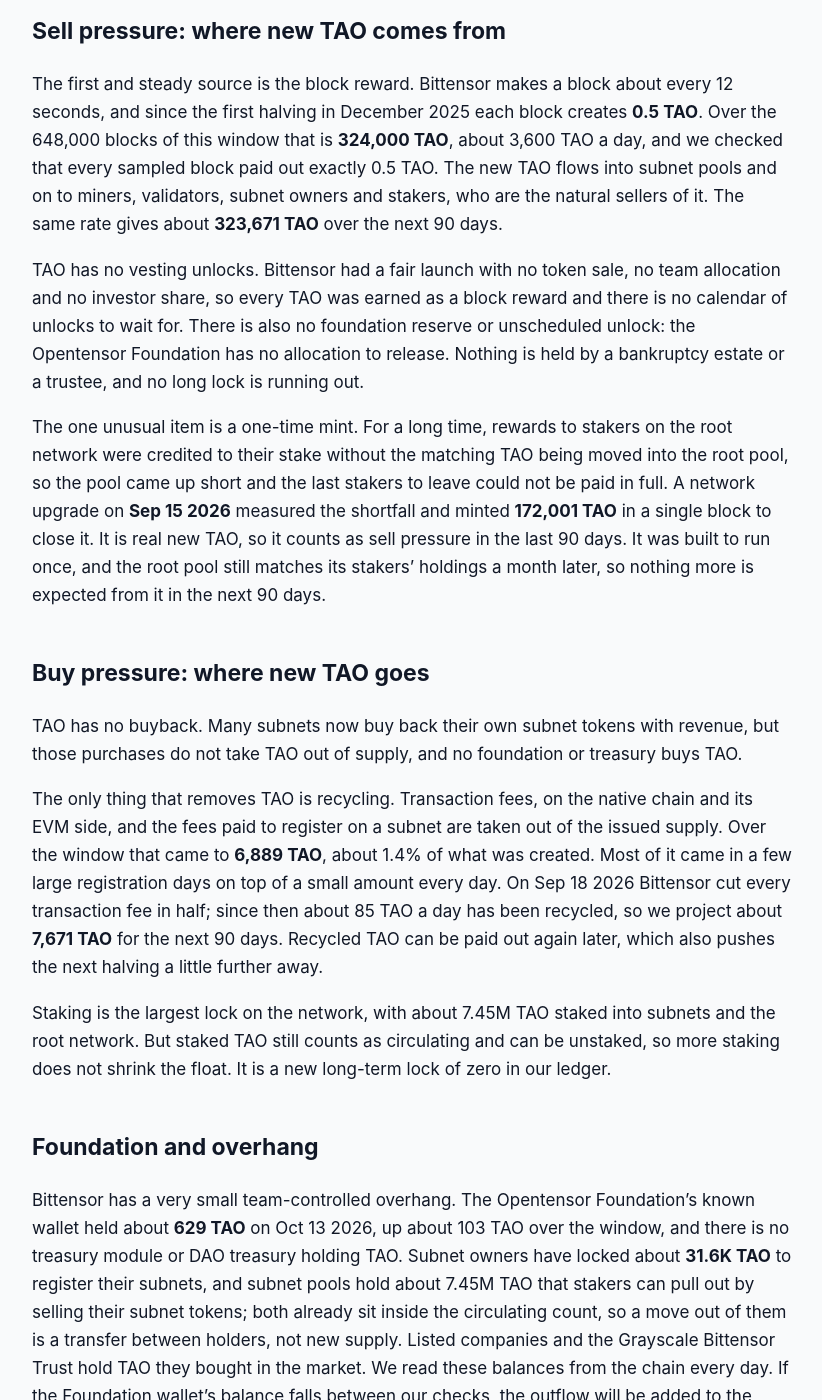
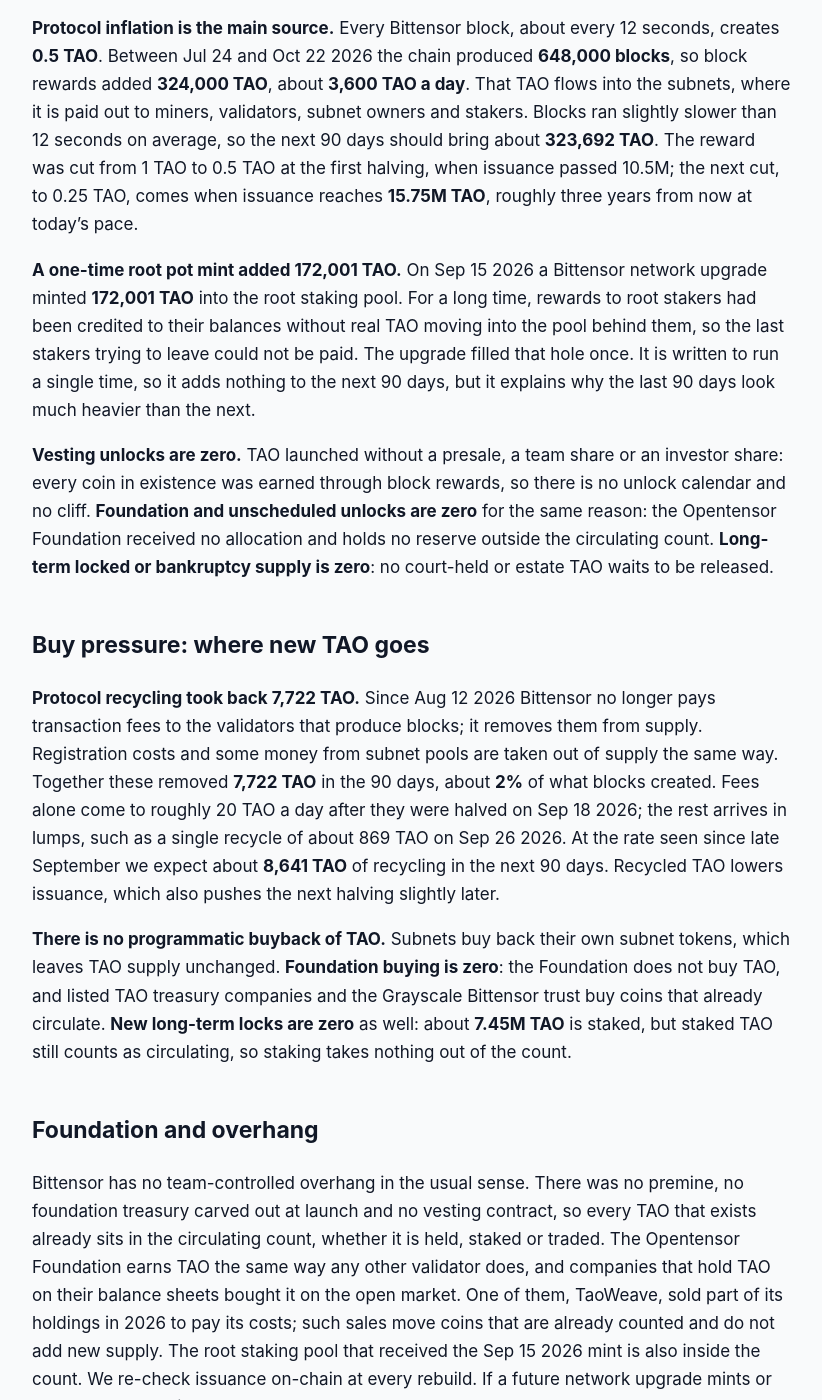
Before and after one commit to jeevansongmy-spec/mrnasdog-articles, a Jekyll site: the page built from crypto/tao-pressure-framework.md, in a window 1280 px wide and 1400 px high, scrolled down 900 px. Shown: the whole window, without its empty margins (228-1050 px from the left). Built offline with Jekyll 4.4.1, drawn with Linux system fonts in a browser that asks for light colours; some of the changed text lies outside the part shown.

Commit message:
publish: crypto/tao-pressure-framework

```diff
--- a/crypto/tao-pressure-framework.md
+++ b/crypto/tao-pressure-framework.md
@@ -1,61 +1,61 @@
 ---
-title: "TAO Inflation Analysis · October 2026 · Supply growing · projected to keep growing"
-description: "TAO supply is growing: 324K TAO of block rewards plus a one-time 172K mint, less 6.89K recycled, gives +4.31% in 90 days and about +2.79% next. 21M cap."
+title:         "TAO Inflation Analysis · October 2026 · Supply growing · projected to keep growing"
+description:   "TAO is inflationary: 324K TAO of block rewards plus a one-time 172K mint against 7.7K recycled gives +4.31% in 90 days, about +2.78% next. 21M cap."
 canonical_url: "https://mrnasdog.com/research/tao/inflation"
-tags: ["crypto", "tao", "bittensor", "ai"]
-published: true
+tags:          ["crypto", "tao", "bittensor", "ai"]
+published:     true
 ---
-> Originally published at **[mrnasdog.com/research/tao/inflation](https://mrnasdog.com/research/tao/inflation)** by MrNasDog.
-
-# TAO Inflation Analysis · October 2026 · Supply growing · projected to keep growing
+*Originally published at [https://mrnasdog.com/research/tao/inflation](https://mrnasdog.com/research/tao/inflation)*
 
 <!-- main-page -->
 ➜ Start with the Bittensor coin page for the short answer (should you buy TAO?) and its price drivers: [mrnasdog.com/research/tao](https://mrnasdog.com/research/tao)
 
-**Bittensor (TAO)** is inflationary by design. In the 90 days to Oct 13 2026 the network paid out **324,000 TAO** in block rewards and, on Sep 15 2026, minted a one-time **172,001 TAO** to repair its root staking pool, while fees and subnet registrations removed **6,889 TAO**. Net, TAO supply grew **+4.31%** of the 11.34M TAO in circulation, and about **+2.79%** is projected for the next 90 days now that the one-time mint is behind it. The monitor reads **+18.15%**; that number is inflated by a one-day recount of the public supply figure, not by new TAO. Bittensor has a hard cap of 21M TAO and halves its block reward by issuance, with the next halving about three years away.
+# TAO Inflation Analysis · October 2026 · Supply growing · projected to keep growing
+
+**TAO**, the coin of the **Bittensor** AI network, is inflationary: its supply grew **+4.31%** between Jul 24 and Oct 22 2026, and we project about **+2.78%** for the next 90 days. Block rewards created **324,000 TAO**, a one-time network fix on Sep 15 2026 minted **172,001 TAO** more, and fee and registration recycling took back only **7,722 TAO**. Bittensor has a hard cap of **21M TAO** and halves its block reward when issuance crosses set levels; the next halving is about three years away, and other trackers show **+18.14%** only because of a one-day recount of their supply figure.
 
 ## The verdict, in one paragraph
 
-Our 90-day net reading for TAO is **+4.31%**, and the projection for the next 90 days is **+2.79%**. The monitor reads **+18.15%**, a gap of **13.84 percentage points**, far above the 0.5-point line, so the TAO page carries a monitor-gap warning. We walked every source and the gap does not come from the chain: the public supply figure the monitor follows sat near 9.60M TAO every day until Sep 14 2026, then jumped about 1.75M TAO in one day on Sep 15 2026 to 11.34M. That jump counts TAO issued long before this window. On the Bittensor chain itself, issued supply rose from 11.13M to 11.61M TAO between Jul 15 and Oct 13 2026, which is exactly our ledger: block rewards plus the one-time mint, less recycling. In one line, TAO is a fixed-reward, capped-supply chain that still adds about 1% to its float every month.
+Over the last 90 days TAO supply rose by a net **488,279 TAO**, or **+4.31%** of the **11.34M TAO** in circulation. Other trackers read **+18.14%** for the same 90 days, a gap of **13.84 percentage points**, so the page carries a ⚠ note. The gap is not new TAO: the supply figure those trackers use sat near **9.6M TAO** until Sep 14 2026 and then jumped **1.75M TAO** in one day on Sep 15 2026 to catch up with the chain, so their 90-day starting point is far too low. On-chain, TAO issuance stood at **11.16M** on Jul 24 2026 and **11.65M** on Oct 22 2026. Without the one-time mint, the next 90 days fall back to about **+2.78%**. The label for TAO today: a capped, halving-schedule coin in its high-issuance years, with a small recycling offset.
 
 ## Sell pressure: where new TAO comes from
 
-The first and steady source is the block reward. Bittensor makes a block about every 12 seconds, and since the first halving in December 2025 each block creates **0.5 TAO**. Over the 648,000 blocks of this window that is **324,000 TAO**, about 3,600 TAO a day, and we checked that every sampled block paid out exactly 0.5 TAO. The new TAO flows into subnet pools and on to miners, validators, subnet owners and stakers, who are the natural sellers of it. The same rate gives about **323,671 TAO** over the next 90 days.
+**Protocol inflation is the main source.** Every Bittensor block, about every 12 seconds, creates **0.5 TAO**. Between Jul 24 and Oct 22 2026 the chain produced **648,000 blocks**, so block rewards added **324,000 TAO**, about **3,600 TAO a day**. That TAO flows into the subnets, where it is paid out to miners, validators, subnet owners and stakers. Blocks ran slightly slower than 12 seconds on average, so the next 90 days should bring about **323,692 TAO**. The reward was cut from 1 TAO to 0.5 TAO at the first halving, when issuance passed 10.5M; the next cut, to 0.25 TAO, comes when issuance reaches **15.75M TAO**, roughly three years from now at today's pace.
 
-TAO has no vesting unlocks. Bittensor had a fair launch with no token sale, no team allocation and no investor share, so every TAO was earned as a block reward and there is no calendar of unlocks to wait for. There is also no foundation reserve or unscheduled unlock: the Opentensor Foundation has no allocation to release. Nothing is held by a bankruptcy estate or a trustee, and no long lock is running out.
+**A one-time root pot mint added 172,001 TAO.** On Sep 15 2026 a Bittensor network upgrade minted **172,001 TAO** into the root staking pool. For a long time, rewards to root stakers had been credited to their balances without real TAO moving into the pool behind them, so the last stakers trying to leave could not be paid. The upgrade filled that hole once. It is written to run a single time, so it adds nothing to the next 90 days, but it explains why the last 90 days look much heavier than the next.
 
-The one unusual item is a one-time mint. For a long time, rewards to stakers on the root network were credited to their stake without the matching TAO being moved into the root pool, so the pool came up short and the last stakers to leave could not be paid in full. A network upgrade on **Sep 15 2026** measured the shortfall and minted **172,001 TAO** in a single block to close it. It is real new TAO, so it counts as sell pressure in the last 90 days. It was built to run once, and the root pool still matches its stakers' holdings a month later, so nothing more is expected from it in the next 90 days.
+**Vesting unlocks are zero.** TAO launched without a presale, a team share or an investor share: every coin in existence was earned through block rewards, so there is no unlock calendar and no cliff. **Foundation and unscheduled unlocks are zero** for the same reason: the Opentensor Foundation received no allocation and holds no reserve outside the circulating count. **Long-term locked or bankruptcy supply is zero**: no court-held or estate TAO waits to be released.
 
 ## Buy pressure: where new TAO goes
 
-TAO has no buyback. Many subnets now buy back their own subnet tokens with revenue, but those purchases do not take TAO out of supply, and no foundation or treasury buys TAO.
+**Protocol recycling took back 7,722 TAO.** Since Aug 12 2026 Bittensor no longer pays transaction fees to the validators that produce blocks; it removes them from supply. Registration costs and some money from subnet pools are taken out of supply the same way. Together these removed **7,722 TAO** in the 90 days, about **2%** of what blocks created. Fees alone come to roughly 20 TAO a day after they were halved on Sep 18 2026; the rest arrives in lumps, such as a single recycle of about 869 TAO on Sep 26 2026. At the rate seen since late September we expect about **8,641 TAO** of recycling in the next 90 days. Recycled TAO lowers issuance, which also pushes the next halving slightly later.
 
-The only thing that removes TAO is recycling. Transaction fees, on the native chain and its EVM side, and the fees paid to register on a subnet are taken out of the issued supply. Over the window that came to **6,889 TAO**, about 1.4% of what was created. Most of it came in a few large registration days on top of a small amount every day. On Sep 18 2026 Bittensor cut every transaction fee in half; since then about 85 TAO a day has been recycled, so we project about **7,671 TAO** for the next 90 days. Recycled TAO can be paid out again later, which also pushes the next halving a little further away.
-
-Staking is the largest lock on the network, with about 7.45M TAO staked into subnets and the root network. But staked TAO still counts as circulating and can be unstaked, so more staking does not shrink the float. It is a new long-term lock of zero in our ledger.
+**There is no programmatic buyback of TAO.** Subnets buy back their own subnet tokens, which leaves TAO supply unchanged. **Foundation buying is zero**: the Foundation does not buy TAO, and listed TAO treasury companies and the Grayscale Bittensor trust buy coins that already circulate. **New long-term locks are zero** as well: about **7.45M TAO** is staked, but staked TAO still counts as circulating, so staking takes nothing out of the count.
 
 ## Foundation and overhang
 
-Bittensor has a very small team-controlled overhang. The Opentensor Foundation's known wallet held about **629 TAO** on Oct 13 2026, up about 103 TAO over the window, and there is no treasury module or DAO treasury holding TAO. Subnet owners have locked about **31.6K TAO** to register their subnets, and subnet pools hold about 7.45M TAO that stakers can pull out by selling their subnet tokens; both already sit inside the circulating count, so a move out of them is a transfer between holders, not new supply. Listed companies and the Grayscale Bittensor Trust hold TAO they bought in the market. We read these balances from the chain every day. If the Foundation wallet's balance falls between our checks, the outflow will be added to the Foundation row at the next check.
+Bittensor has no team-controlled overhang in the usual sense. There was no premine, no foundation treasury carved out at launch and no vesting contract, so every TAO that exists already sits in the circulating count, whether it is held, staked or traded. The Opentensor Foundation earns TAO the same way any other validator does, and companies that hold TAO on their balance sheets bought it on the open market. One of them, TaoWeave, sold part of its holdings in 2026 to pay its costs; such sales move coins that are already counted and do not add new supply. The root staking pool that received the Sep 15 2026 mint is also inside the count. We re-check issuance on-chain at every rebuild. If a future network upgrade mints or recycles TAO outside the normal block reward, that change enters the ledger at the next refresh.
 
-## How TAO compares to other capped-supply chains
+## How TAO compares to other capped, halving-schedule chains
 
-TAO copies the shape of Bitcoin's money: a 21M cap and halvings that cut the reward in half. The difference is the trigger. Bitcoin halves every 210,000 blocks, so its halving dates are fixed; Bittensor halves when total issuance crosses a set level (10.5M, then 15.75M), and because recycled TAO is taken out of the count, recycling delays the next halving. TAO is also much earlier in its schedule. Bitcoin's supply grows about 0.2% every 90 days today, while TAO's block reward alone adds about 2.9% of its float every 90 days, because only about 54% of the 21M cap exists so far.
+TAO copies Bitcoin's shape: a hard cap of **21M** coins and a block reward that halves over time. The difference is the trigger. Bitcoin halves every 210,000 blocks, about every four years, no matter what happens on the chain. Bittensor halves when total issuance crosses set levels, 10.5M then 15.75M, and recycled TAO lowers issuance, so recycling pushes the halving later. TAO also sits much earlier in its curve: only a little more than half of its cap exists, against roughly 95% for Bitcoin, which is why TAO's supply grows near **11%** a year after its first halving while Bitcoin's grows under 1%.
 
-Against uncapped proof-of-stake chains that pay stakers in new coins, TAO is closer than it looks. Those chains also add new supply every block, but most have no cap and some burn part of their fees. TAO's fee recycling is tiny next to its reward, about 1.4% of new TAO, so unlike chains where a fee burn can cancel most of the issuance, TAO's supply only grows. What sets TAO apart is where the reward goes: into subnet pools that pay AI work, which means the main sellers are the miners and validators who are paid to run them.
+Against uncapped proof-of-stake chains such as Ethereum or Solana, TAO looks different again. Those chains pay stakers from an open-ended issuance and lean on fee burns to offset it; TAO's offset, fee and registration recycling, is small, about 2% of new coins. What TAO has instead is a known end point: issuance keeps halving toward the 21M cap. Unlike most new tokens, TAO has no investor or team unlocks at all, so every new TAO comes from block rewards paid to the people running the network.
 
 ## What to watch in the next 90 days
 
-The block reward will keep adding about 3,600 TAO a day until total issuance reaches 15.75M TAO, roughly three years away, so no halving falls inside this window.
+**Network upgrades.** Bittensor ships runtime upgrades every few days. The Sep 15 2026 upgrade minted 172,001 TAO in one block, so we will watch each new release for any other one-time mint or recycle.
 
-Watch for any new one-time mint: a network upgrade can create TAO outside the block reward, as the one on Sep 15 2026 did, and we re-read the chain at every rebuild to catch one.
+**eTAO, live since Oct 20 2026.** Subnet owners can now set how their subnet's own token is split between the owner, validators and miners. It does not change the 0.5 TAO made per block, but it can change who receives new TAO and how much of it gets sold.
 
-Watch the recycling rate. Fees were halved on Sep 18 2026, and an upgrade released on Oct 7 2026 lets subnet owners accept free proof-of-work registration instead of a paid one, which could make the TAO removed each day even smaller.
+**Recycling.** Fees were halved on Sep 18 2026, and since Oct 7 2026 subnets can let new members join by proof of work instead of paying a registration cost. Both could shrink the 8,641 TAO of recycling we expect.
 
-Watch the public supply figure: it now trails the chain by about 275K TAO and has not moved since Sep 15 2026, so another one-day catch-up is likely at some point and would again make the monitor read high.
+**The tracker recount.** Other trackers' 90-day reading should fall back toward ours around **Dec 14 2026**, once their starting point moves past the Sep 15 2026 jump.
 
 ## Summary
 
-TAO, the token of Bittensor, grew its supply **+4.31%** in the 90 days to Oct 13 2026: **324,000 TAO** of block rewards plus a one-time **172,001 TAO** mint, less **6,889 TAO** recycled. With the one-time mint behind it, the next 90 days project about **+2.79%**, almost all of it from the fixed 0.5 TAO block reward. There is no vesting, no foundation reserve and no buyback, so the main risk is simply steady selling of new TAO by the miners, validators and stakers who earn it. The ceiling is the 21M TAO hard cap, with the next halving to 0.25 TAO per block about three years away.
+TAO is inflationary: Bittensor supply grew **+4.31%** in the 90 days to Oct 22 2026 and should grow about **+2.78%** in the next 90 days. Nearly all new TAO comes from the **0.5 TAO** block reward, about 3,600 TAO a day, plus a one-time **172,001 TAO** mint on Sep 15 2026; recycling takes back only about 2%. There are no vesting unlocks and no team reserve. The key risk is steady new supply, around 1.3M TAO a year, that buyers have to absorb; the ceiling is the **21M TAO** cap, with the next halving to 0.25 TAO per block about three years away.
 
-*MrNasDog Pressure Framework analysis of TAO, Metric 1 — Inflation. Data + explanation only. Not financial advice. Checked Oct 13 2026.*
+---
+
+*MrNasDog Pressure Framework analysis of TAO, Metric 1 — Inflation. Data + explanation only. Not financial advice. Checked Oct 22 2026.*
```
